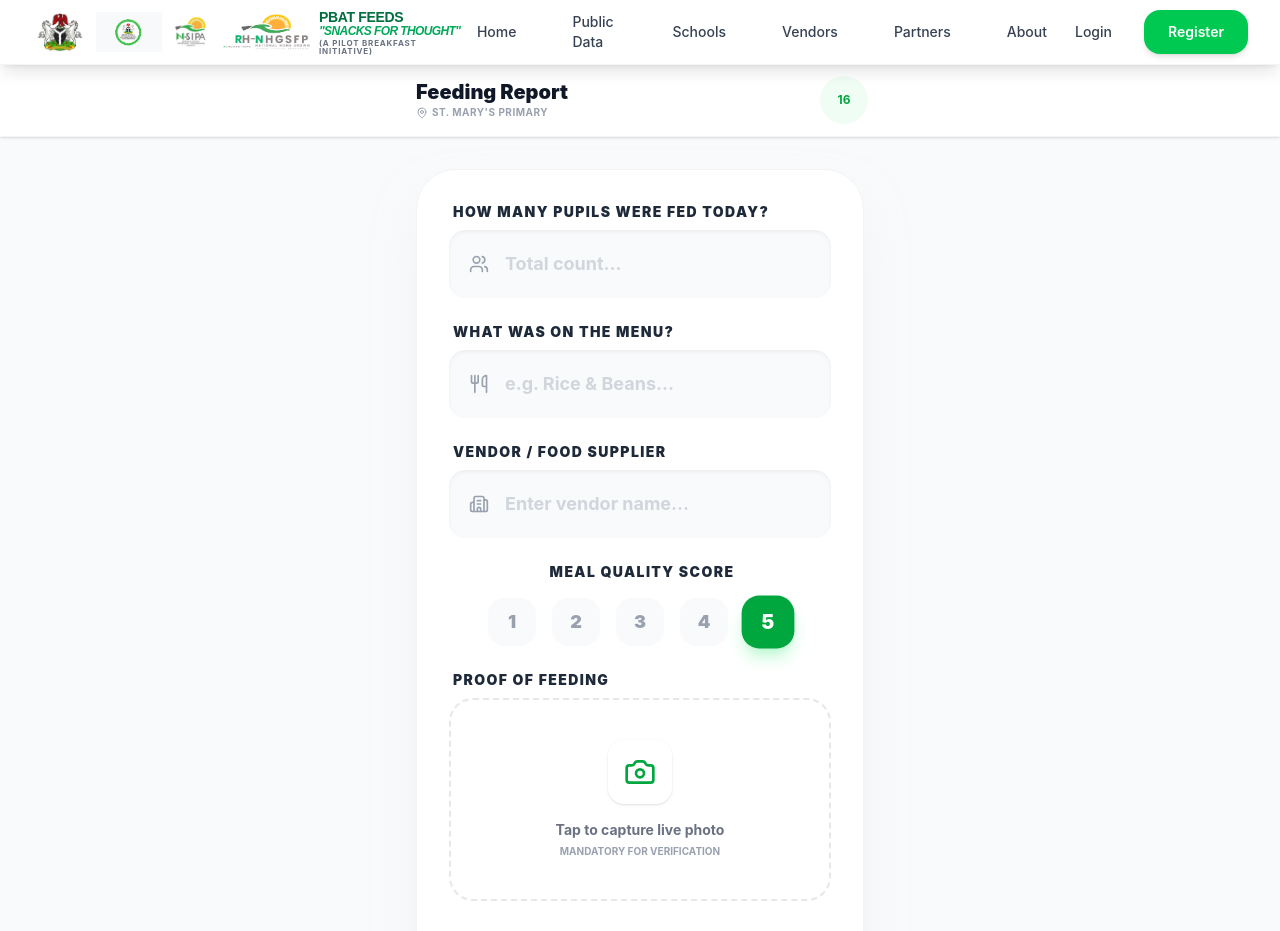
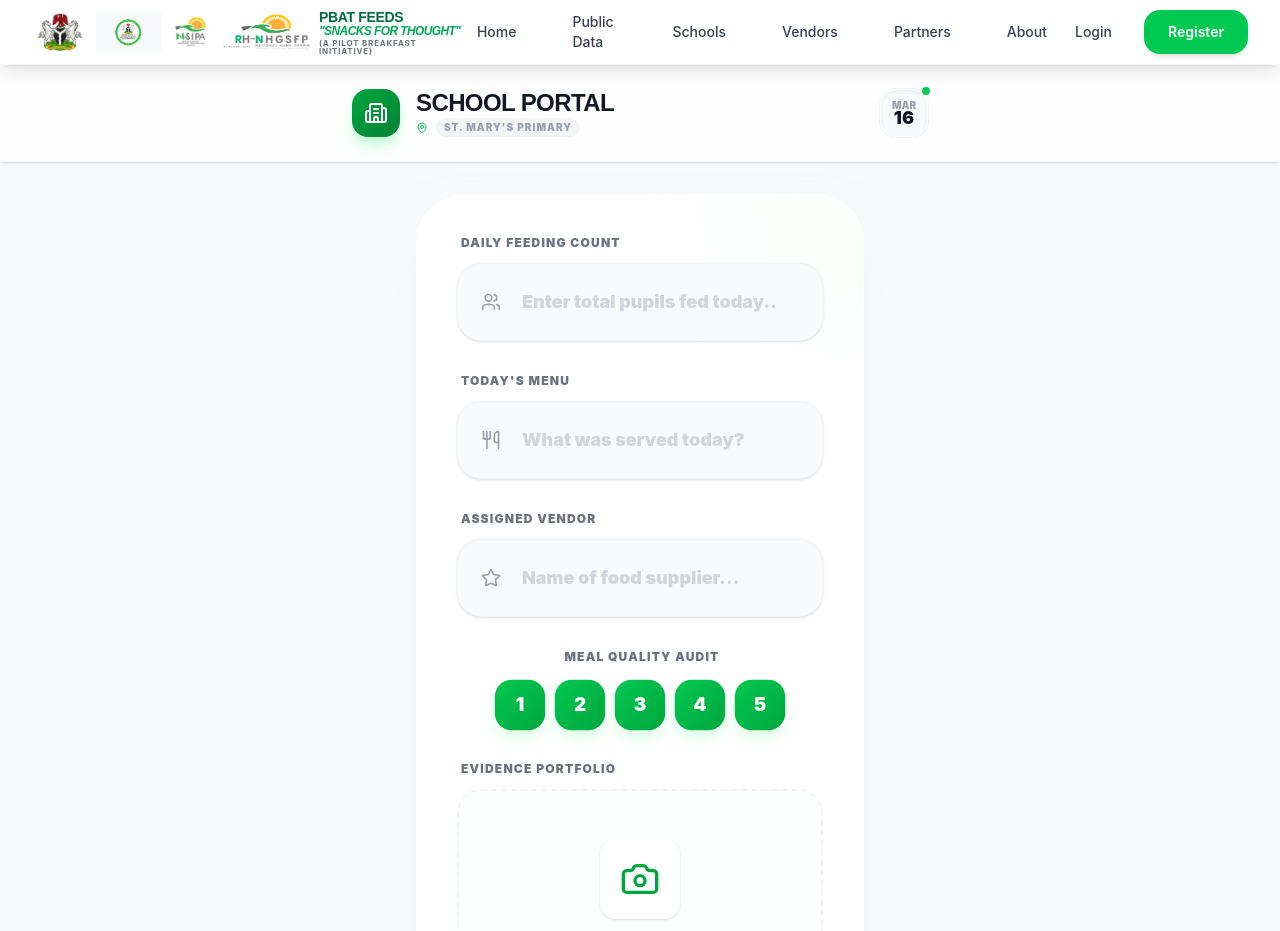
Before and after one commit to EmmanuelMusa/snacksforthoughts, a React (Vite) app in the folder frontend/: page /dashboard/school-report in a window 1280 px wide. Shown: the top 931 px of the page. Built offline with nearby package versions, Linux system fonts and the light colour scheme.

Commit message:
changes to home page figures

```diff
--- a/frontend/src/pages/SchoolsPage.tsx
+++ b/frontend/src/pages/SchoolsPage.tsx
@@ -65,7 +65,8 @@ export default function SchoolsPage() {
           const res = await fetch(`${apiBaseUrl}/api/schools/states`)
           const json: ApiList<string[]> = await res.json()
           const list = (json as any).data ?? json
-          if (!cancelled) setStates(list || [])
+          const filteredList = (list || []).filter((s: string) => s && s.toUpperCase() !== 'UNKNOWN' && s.toUpperCase() !== 'NULL')
+          if (!cancelled) setStates(filteredList)
         } catch {
           if (!cancelled) setStates([])
         }
@@ -167,17 +168,36 @@ export default function SchoolsPage() {
             <motion.h1
               initial={{ opacity: 0, y: 20 }}
               animate={{ opacity: 1, y: 0 }}
-              className="text-4xl font-bold text-gray-900 mb-4 font-display"
+              className="text-5xl font-black text-gray-900 mb-6 font-display leading-tight"
             >
-              Find Schools Near You
+              National School <span className="text-transparent bg-clip-text bg-gradient-to-r from-green-600 to-blue-600 text-6xl">Registry</span>
             </motion.h1>
+            <motion.div
+              initial={{ opacity: 0, scale: 0.95 }}
+              animate={{ opacity: 1, scale: 1 }}
+              transition={{ delay: 0.2 }}
+              className="flex flex-wrap justify-center gap-6 mb-12"
+            >
+              <div className="bg-white/80 backdrop-blur-md px-6 py-4 rounded-2xl shadow-sm border border-gray-100 min-w-[160px]">
+                <div className="text-3xl font-black text-green-600">66,681</div>
+                <div className="text-xs font-bold text-gray-500 uppercase tracking-widest">Digitalized Schools</div>
+              </div>
+              <div className="bg-white/80 backdrop-blur-md px-6 py-4 rounded-2xl shadow-sm border border-gray-100 min-w-[160px]">
+                <div className="text-3xl font-black text-blue-600">36+FCT</div>
+                <div className="text-xs font-bold text-gray-500 uppercase tracking-widest">States Coverage</div>
+              </div>
+              <div className="bg-white/80 backdrop-blur-md px-6 py-4 rounded-2xl shadow-sm border border-gray-100 min-w-[160px]">
+                <div className="text-3xl font-black text-purple-600">100%</div>
+                <div className="text-xs font-bold text-gray-500 uppercase tracking-widest">Transparency</div>
+              </div>
+            </motion.div>
             <motion.p
               initial={{ opacity: 0, y: 20 }}
               animate={{ opacity: 1, y: 0 }}
-              transition={{ delay: 0.1 }}
-              className="text-xl text-gray-600 max-w-2xl mx-auto"
+              transition={{ delay: 0.3 }}
+              className="text-xl text-gray-600 max-w-3xl mx-auto font-medium leading-relaxed"
             >
-              Select State → LGA → Ward, then click “Find Schools Near You”.
+              Explore our comprehensive database of digitalized primary schools across Nigeria. Select a state and LGA to monitor feeding performance and impact locally.
             </motion.p>
           </div>
 
--- a/frontend/src/pages/dashboards/SchoolReporting.tsx
+++ b/frontend/src/pages/dashboards/SchoolReporting.tsx
@@ -57,17 +57,27 @@ export default function SchoolReporting() {
 
     return (
         <div className="min-h-screen bg-gray-50 flex flex-col">
-            {/* Header Sticky */}
-            <div className="bg-white border-b border-gray-100 p-4 sticky top-0 z-10 shadow-sm">
-                <div className="max-w-md mx-auto flex items-center justify-between">
-                    <div>
-                        <h1 className="text-xl font-black text-gray-900 leading-tight">Feeding Report</h1>
-                        <div className="flex items-center gap-1 text-[10px] text-gray-400 font-bold uppercase tracking-wider">
-                            <MapPin className="w-3 h-3" /> {user?.schoolName || 'St. Mary\'s Primary'}
+            {/* Premium Header */}
+            <div className="bg-white/80 backdrop-blur-xl border-b border-gray-100 p-6 sticky top-0 z-50 shadow-sm">
+                <div className="max-w-xl mx-auto flex items-center justify-between">
+                    <div className="flex items-center gap-4">
+                        <div className="w-12 h-12 rounded-2xl bg-gradient-to-br from-green-600 to-green-700 flex items-center justify-center text-white shadow-lg shadow-green-200">
+                            <Building2 className="w-6 h-6" />
+                        </div>
+                        <div>
+                            <h1 className="text-2xl font-black text-gray-900 leading-tight tracking-tight uppercase font-display">School Portal</h1>
+                            <div className="flex items-center gap-2 text-[10px] text-gray-400 font-black uppercase tracking-[0.1em]">
+                                <MapPin className="w-3 h-3 text-green-500" />
+                                <span className="bg-gray-100 px-2 py-0.5 rounded-full">{user?.schoolName || 'St. Mary\'s Primary'}</span>
+                            </div>
                         </div>
                     </div>
-                    <div className="w-10 h-10 rounded-full bg-green-50 flex items-center justify-center text-green-600 font-bold text-xs ring-4 ring-green-50">
-                        {new Date().getDate()}
+                    <div className="relative">
+                        <div className="w-12 h-12 rounded-2xl bg-gray-50 flex flex-col items-center justify-center text-gray-900 font-black ring-1 ring-gray-100 border border-white shadow-inner">
+                            <span className="text-[10px] text-gray-400 -mb-1">MAR</span>
+                            <span className="text-lg leading-none">{new Date().getDate()}</span>
+                        </div>
+                        <div className="absolute -top-1 -right-1 w-3 h-3 bg-green-500 rounded-full border-2 border-white animate-pulse" />
                     </div>
                 </div>
             </div>
@@ -103,48 +113,51 @@ export default function SchoolReporting() {
                         )}
                     </AnimatePresence>
 
-                    <div className="bg-white rounded-[2.5rem] shadow-2xl shadow-gray-200/50 border border-gray-100 p-8">
-                        <form onSubmit={handleSubmit} className="space-y-8">
-                            <div className="space-y-6">
+                    <div className="bg-white rounded-[3rem] shadow-2xl shadow-gray-200/50 border border-white p-10 relative overflow-hidden">
+                        {/* Decorative background element */}
+                        <div className="absolute top-0 right-0 w-64 h-64 bg-green-50 rounded-full -mr-32 -mt-32 opacity-50 blur-3xl pointer-events-none" />
+
+                        <form onSubmit={handleSubmit} className="space-y-10 relative z-10">
+                            <div className="space-y-8">
                                 <FormInput
-                                    label="How many pupils were fed today?"
+                                    label="Daily Feeding Count"
                                     icon={<Users className="w-5 h-5" />}
                                     type="number"
-                                    placeholder="Total count..."
+                                    placeholder="Enter total pupils fed today..."
                                     value={pupilsFed}
                                     onChange={setPupilsFed}
                                 />
 
                                 <FormInput
-                                    label="What was on the menu?"
+                                    label="Today's Menu"
                                     icon={<Utensils className="w-5 h-5" />}
                                     type="text"
-                                    placeholder="e.g. Rice & Beans..."
+                                    placeholder="What was served today?"
                                     value={menuServed}
                                     onChange={setMenuServed}
                                 />
 
                                 <FormInput
-                                    label="Vendor / Food Supplier"
-                                    icon={<Building2 className="w-5 h-5" />}
+                                    label="Assigned Vendor"
+                                    icon={<Star className="w-5 h-5" />}
                                     type="text"
-                                    placeholder="Enter vendor name..."
+                                    placeholder="Name of food supplier..."
                                     value={vendorName}
                                     onChange={setVendorName}
                                 />
 
                                 <div className="space-y-4">
-                                    <label className="block text-sm font-black text-gray-800 uppercase tracking-widest ml-1 text-center">Meal Quality Score</label>
-                                    <div className="flex justify-center gap-4">
+                                    <label className="block text-xs font-black text-gray-500 uppercase tracking-widest ml-1 text-center">Meal Quality Audit</label>
+                                    <div className="flex justify-center gap-3">
                                         {[1, 2, 3, 4, 5].map((num) => (
                                             <button
                                                 key={num}
                                                 type="button"
                                                 onClick={() => setQualityScore(num)}
-                                                className={`w-12 h-12 rounded-2xl font-black text-lg transition-all ${
-                                                    qualityScore === num
-                                                    ? 'bg-green-600 text-white shadow-lg shadow-green-200 scale-110'
-                                                    : 'bg-gray-50 text-gray-400 hover:bg-gray-100'
+                                                className={`w-12 h-12 rounded-2xl font-black text-lg transition-all duration-300 ${
+                                                    qualityScore >= num
+                                                    ? 'bg-gradient-to-br from-green-500 to-green-600 text-white shadow-lg shadow-green-100 scale-105'
+                                                    : 'bg-gray-50 text-gray-300 hover:bg-gray-100'
                                                 }`}
                                             >
                                                 {num}
@@ -153,14 +166,14 @@ export default function SchoolReporting() {
                                     </div>
                                 </div>
 
-                                <div className="space-y-2">
-                                    <label className="block text-sm font-black text-gray-800 uppercase tracking-widest ml-1">Proof of Feeding</label>
-                                    <div className="group relative border-2 border-dashed border-gray-200 rounded-3xl p-10 flex flex-col items-center justify-center text-center hover:border-green-400 hover:bg-green-50 transition-all cursor-pointer overflow-hidden">
-                                        <div className="bg-white p-4 rounded-2xl shadow-sm mb-4 group-hover:scale-110 transition-transform">
-                                            <Camera className="w-8 h-8 text-green-600" />
+                                <div className="space-y-3">
+                                    <label className="block text-xs font-black text-gray-500 uppercase tracking-widest ml-1">Evidence Portfolio</label>
+                                    <div className="group relative border-2 border-dashed border-gray-100 rounded-3xl p-12 flex flex-col items-center justify-center text-center hover:border-green-400 hover:bg-green-50/50 transition-all cursor-pointer overflow-hidden bg-gray-50/30">
+                                        <div className="bg-white p-5 rounded-2xl shadow-sm mb-4 group-hover:scale-110 group-hover:rotate-3 transition-all duration-500">
+                                            <Camera className="w-10 h-10 text-green-600" />
                                         </div>
-                                        <span className="text-sm font-bold text-gray-500">Tap to capture live photo</span>
-                                        <p className="text-[10px] text-gray-400 mt-1 uppercase font-bold">Mandatory for verification</p>
+                                        <span className="text-sm font-bold text-gray-600">Capture Proof of Delivery</span>
+                                        <p className="text-[10px] text-gray-400 mt-2 uppercase font-black tracking-widest">Geo-tagged live photo required</p>
                                     </div>
                                 </div>
                             </div>
@@ -168,17 +181,19 @@ export default function SchoolReporting() {
                             <button
                                 type="submit"
                                 disabled={isSubmitting}
-                                className={`w-full bg-black text-white py-5 rounded-[2rem] text-lg font-black flex items-center justify-center gap-3 transition-all active:scale-95 shadow-xl shadow-black/10 ${isSubmitting ? 'opacity-70' : 'hover:bg-gray-800'}`}
+                                className={`w-full bg-gradient-to-r from-gray-900 to-black text-white py-6 rounded-3xl text-xl font-black flex items-center justify-center gap-4 transition-all active:scale-95 shadow-2xl shadow-black/20 ${isSubmitting ? 'opacity-70' : 'hover:shadow-black/30 hover:-translate-y-1'}`}
                             >
                                 {isSubmitting ? (
                                     <>
-                                        <Loader2 className="w-6 h-6 animate-spin" />
-                                        Processing...
+                                        <Loader2 className="w-6 h-6 animate-spin text-green-400" />
+                                        Submitting Report...
                                     </>
                                 ) : (
                                     <>
-                                        Submit Report
-                                        <ArrowRight className="w-6 h-6" />
+                                        Authorize & Submit
+                                        <div className="w-8 h-8 rounded-full bg-white/10 flex items-center justify-center">
+                                            <CheckCircle2 className="w-4 h-4" />
+                                        </div>
                                     </>
                                 )}
                             </button>
@@ -208,10 +223,10 @@ export default function SchoolReporting() {
 
 function FormInput({ label, icon, type, placeholder, value, onChange }: any) {
     return (
-        <div className="space-y-2">
-            <label className="block text-sm font-black text-gray-800 uppercase tracking-widest ml-1">{label}</label>
-            <div className="relative">
-                <div className="absolute left-5 top-1/2 -translate-y-1/2 text-gray-400">
+        <div className="space-y-3">
+            <label className="block text-xs font-black text-gray-500 uppercase tracking-widest ml-1">{label}</label>
+            <div className="relative group">
+                <div className="absolute left-6 top-1/2 -translate-y-1/2 text-gray-400 group-focus-within:text-green-600 transition-colors">
                     {icon}
                 </div>
                 <input
@@ -219,7 +234,7 @@ function FormInput({ label, icon, type, placeholder, value, onChange }: any) {
                     required
                     value={value}
                     onChange={(e) => onChange(e.target.value)}
-                    className="w-full bg-gray-50 border-none rounded-2xl py-5 pl-14 pr-6 text-lg font-bold text-gray-900 outline-none ring-2 ring-transparent focus:ring-green-500 transition-all placeholder:text-gray-300 shadow-inner"
+                    className="w-full bg-gray-50 border border-gray-100 rounded-[1.5rem] py-6 pl-16 pr-8 text-lg font-black text-gray-900 outline-none ring-4 ring-transparent focus:ring-green-100 focus:bg-white focus:border-green-400 transition-all placeholder:text-gray-300 shadow-sm"
                     placeholder={placeholder}
                 />
             </div>
--- a/frontend/src/sections/ImpactMetrics.tsx
+++ b/frontend/src/sections/ImpactMetrics.tsx
@@ -3,27 +3,27 @@ import { motion } from 'framer-motion'
 export default function ImpactMetrics() {
     const metrics = [
         {
-            number: "150+",
-            label: "Schools Helped",
-            description: "Primary schools across Nigeria",
+            number: "66,000+",
+            label: "Schools Served",
+            description: "Providing coverage across all 36 States & FCT",
             color: "from-blue-500 to-blue-600"
         },
         {
-            number: "25,000+",
-            label: "Meals Served",
-            description: "Nutritious meals provided",
+            number: "10M+",
+            label: "Pupils Nourished",
+            description: "Daily nutritious meals for every child",
             color: "from-green-500 to-green-600"
         },
         {
-            number: "500+",
-            label: "Donors Engaged",
-            description: "Active supporters",
+            number: "₦1.2B+",
+            label: "Investment Leveraged",
+            description: "Federal, State & CSR-driven funding",
             color: "from-red-500 to-red-600"
         },
         {
-            number: "50+",
-            label: "Vendors Verified",
-            description: "Trusted service providers",
+            number: "5,000+",
+            label: "Smallholder Farmers",
+            description: "Directly engaged in the local supply chain",
             color: "from-purple-500 to-purple-600"
         }
     ]
@@ -93,8 +93,11 @@ export default function ImpactMetrics() {
                             className="relative group p-8 rounded-3xl bg-gray-50 border border-gray-100 transition-all duration-300 hover:bg-white hover:shadow-2xl hover:shadow-gray-200/50 hover:-translate-y-2 overflow-hidden"
                         >
                             <div className={`absolute top-0 right-0 w-32 h-32 bg-gradient-to-br ${metric.color} opacity-[0.03] rounded-bl-full group-hover:opacity-[0.08] transition-opacity`}></div>
-                            <div className={`w-12 h-12 rounded-2xl bg-gradient-to-br ${metric.color} flex items-center justify-center text-white shadow-lg mb-8 group-hover:scale-110 transition-transform`}>
-                                <span className="text-lg font-bold">{metric.number.substring(0, 1)}</span>
+                            <div className={`w-14 h-14 rounded-2xl bg-gradient-to-br ${metric.color} flex items-center justify-center text-white shadow-xl mb-8 group-hover:scale-110 group-hover:rotate-6 transition-all duration-500`}>
+                                {index === 0 && <svg className="w-7 h-7" fill="none" viewBox="0 0 24 24" stroke="currentColor"><path strokeLinecap="round" strokeLinejoin="round" strokeWidth={2} d="M19 21V5a2 2 0 00-2-2H7a2 2 0 00-2 2v16m14 0h2m-2 0h-5m-9 0H3m2 0h5M9 7h1m-1 4h1m4-4h1m-1 4h1m-5 10v-5a1 1 0 011-1h2a1 1 0 011 1v5m-4 0h4" /></svg>}
+                                {index === 1 && <svg className="w-7 h-7" fill="none" viewBox="0 0 24 24" stroke="currentColor"><path strokeLinecap="round" strokeLinejoin="round" strokeWidth={2} d="M21 15.546c-.523 0-1.046.151-1.5.454a2.704 2.704 0 01-3 0 2.703 2.703 0 01-3 0 2.703 2.703 0 01-3 0 2.703 2.703 0 01-3 0 2.703 2.703 0 01-3 0 2.703 2.703 0 01-1.5-.454M21 12.773c-.523 0-1.046.151-1.5.454a2.704 2.704 0 01-3 0 2.704 2.704 0 01-3 0 2.704 2.704 0 01-3 0 2.704 2.704 0 01-3 0 2.704 2.704 0 01-3 0 2.704 2.704 0 01-1.5-.454M21 9.999c-.523 0-1.046.151-1.5.454a2.704 2.704 0 01-3 0 2.704 2.704 0 01-3 0 2.704 2.704 0 01-3 0 2.704 2.704 0 01-3 0 2.704 2.704 0 01-3 0 2.704 2.704 0 01-1.5-.454M16 5h1a1 1 0 011 1v3a1 1 0 01-1 1h-1m-4-5H5a1 1 0 00-1 1v3a1 1 0 001 1h4m4 0h1a1 1 0 011 1v3a1 1 0 01-1 1h-1m-4-5H5a1 1 0 00-1 1v3a1 1 0 001 1h4" /></svg>}
+                                {index === 2 && <svg className="w-7 h-7" fill="none" viewBox="0 0 24 24" stroke="currentColor"><path strokeLinecap="round" strokeLinejoin="round" strokeWidth={2} d="M12 8c-1.657 0-3 .895-3 2s1.343 2 3 2 3 .895 3 2-1.343 2-3 2m0-8c1.11 0 2.08.402 2.599 1M12 8V7m0 1v8m0 0v1m0-1c-1.11 0-2.08-.402-2.599-1M21 12a9 9 0 11-18 0 9 9 0 0118 0z" /></svg>}
+                                {index === 3 && <svg className="w-7 h-7" fill="none" viewBox="0 0 24 24" stroke="currentColor"><path strokeLinecap="round" strokeLinejoin="round" strokeWidth={2} d="M4 16l4.586-4.586a2 2 0 012.828 0L16 16m-2-2l1.586-1.586a2 2 0 012.828 0L20 14m-6-6h.01M6 20h12a2 2 0 002-2V6a2 2 0 00-2-2H6a2 2 0 00-2 2v12a2 2 0 002 2z" /></svg>}
                             </div>
                             <div className="text-4xl font-black text-gray-900 mb-2">
                                 {metric.number}
```
